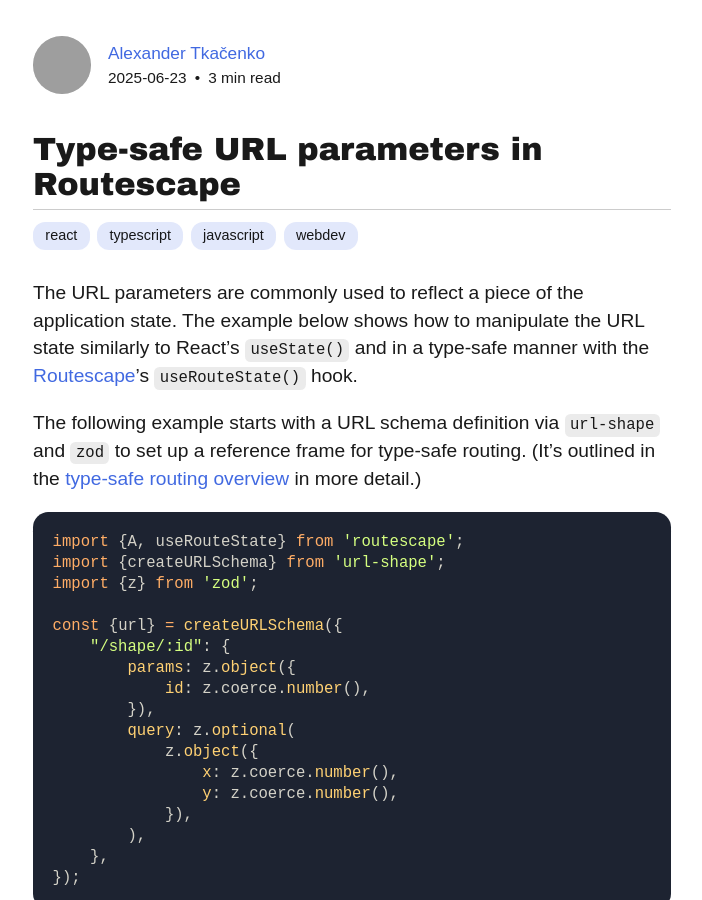
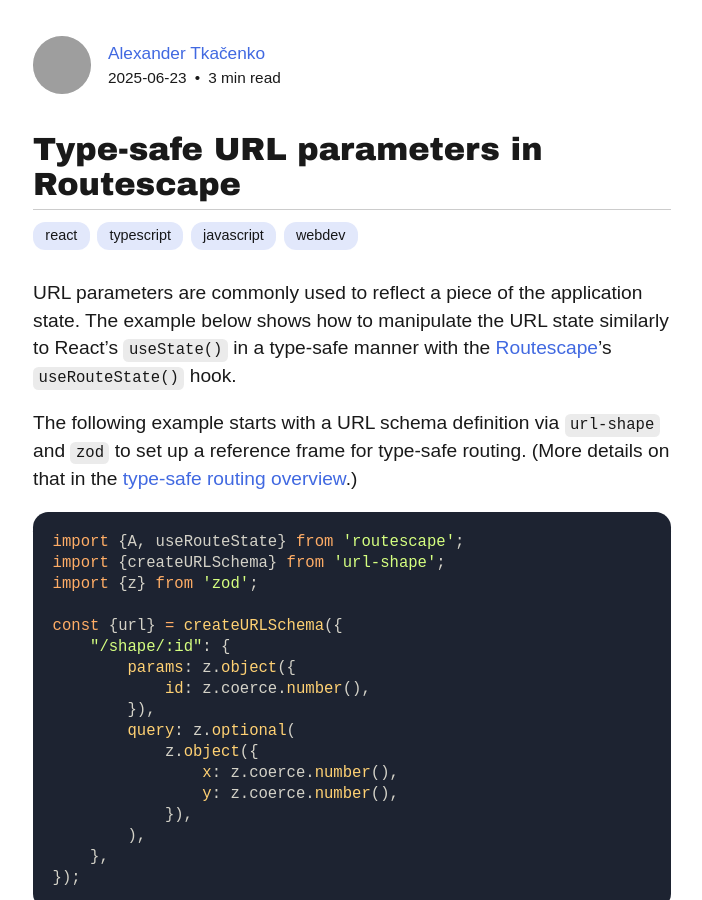
Before and after one commit to axtk/axtk.github.io, a Jekyll site: the page built from routescape_typed_URL_parameters.md, in a window 1280 px wide and 900 px high. Shown: the whole window, without its empty margins (288-990 px from the left). Built offline with Jekyll 4.4.1, drawn with Linux system fonts in a browser that asks for light colours; our own code applies the rules of GitHub Pages for plain Markdown files; some of the changed text lies outside the part shown; grey boxes are pictures that could not be loaded.

Commit message:
update routescape_typed_URL_parameters.md

````diff
--- a/routescape_typed_URL_parameters.md
+++ b/routescape_typed_URL_parameters.md
@@ -8,9 +8,9 @@
     - webdev
 ---
 
-The URL parameters are commonly used to reflect a piece of the application state. The example below shows how to manipulate the URL state similarly to React's `useState()` and in a type-safe manner with the [Routescape](https://routescape.js.org)'s `useRouteState()` hook.
+URL parameters are commonly used to reflect a piece of the application state. The example below shows how to manipulate the URL state similarly to React's `useState()` in a type-safe manner with the [Routescape](https://routescape.js.org)'s `useRouteState()` hook.
 
-The following example starts with a URL schema definition via `url-shape` and `zod` to set up a reference frame for type-safe routing. (It's outlined in the [type-safe routing overview]({{site.github.baseurl}}/routescape_type_safety) in more detail.)
+The following example starts with a URL schema definition via `url-shape` and `zod` to set up a reference frame for type-safe routing. (More details on that in the [type-safe routing overview]({{site.github.baseurl}}/routescape_type_safety).)
 
 ```ts
 import {A, useRouteState} from 'routescape';
@@ -77,4 +77,4 @@
 
 This example shows how Routescape's `useRouteState()` follows the familiar pattern of React's `useState()`: both return a tuple of `[state, setState]`, with `setState()` accepting either a fixed state value or an updater function. (Which also allows for quick migration from local state to URL state, if need be.)
 
-`useRouteState()` can be used with an untyped fixed `string` route, skipping the schema definition part and assuming general types of URL parameters. With a type-safe URL builder like the `url()` function in the example above, we're getting a more refined, typed URL state.
+`useRouteState()` can be used with an untyped fixed `string` route, skipping the schema definition part and assuming general types of URL parameters. With a type-safe URL builder like the `url()` function in the example above we're getting a more refined, typed URL state.
````
